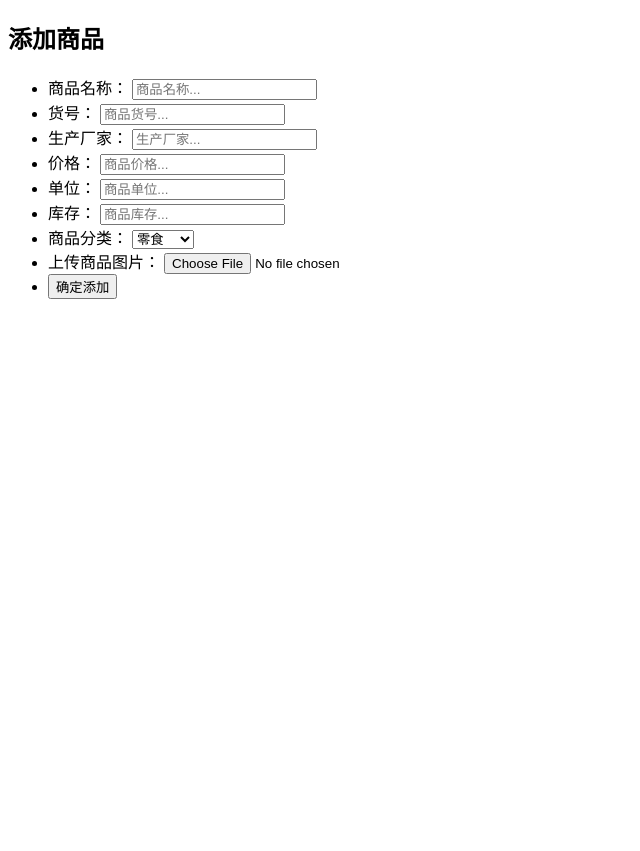
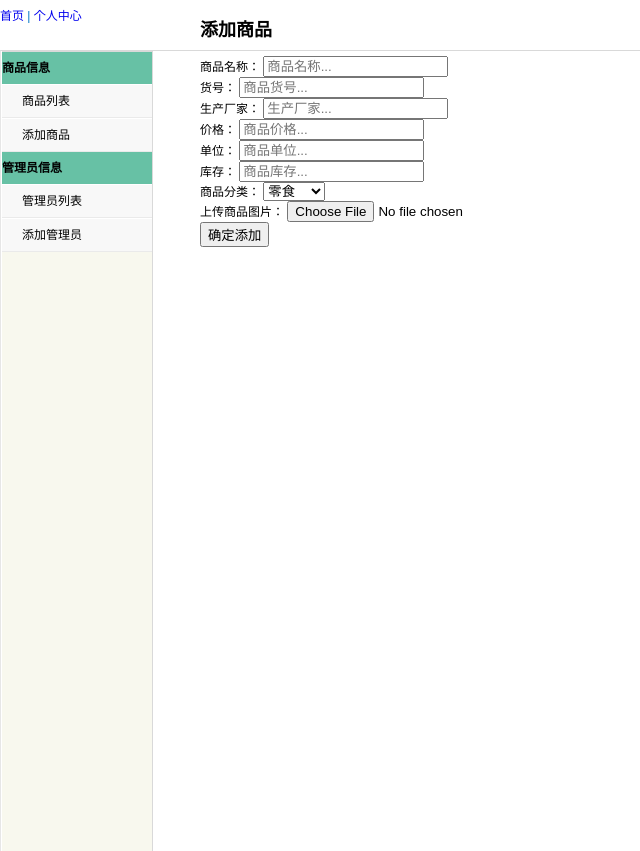
Before and after one commit to Kevin234-li/campus_supermarket, a Django app: page /admin/add_goods/ in a window 1280 px wide. Shown: the whole page, without its empty margins (0-640 px from the left). Before the commit the page ends 299 px from the top, so only its background shows below. Run offline with Django 3.2, Linux system fonts and the light colour scheme.

Commit message:
add "sidebar"

```diff
--- a/templates/admin/add_goods.html
+++ b/templates/admin/add_goods.html
@@ -1,16 +1,6 @@
-<!DOCTYPE html>
-<html lang="en">
-<head>
-    <meta charset="UTF-8">
-    <title>添加商品</title>
-</head>
-<body>
-<section >
- <div >
-      <div >
-       <h2 class="fl">添加商品</h2>
-      </div>
-
+{% extends 'admin/index2.html' %}
+{% block content %}
+<h2 class="fl">添加商品</h2>
  <form action="" method="post" >
      {% csrf_token %}
      <section>
@@ -68,7 +58,4 @@
       </ul>
      </section>
  </form>
- </div>
-</section>
-</body>
-</html>
+{% endblock %}
--- a/templates/admin/index2.html
+++ b/templates/admin/index2.html
@@ -3,21 +3,118 @@
 <head>
     <meta charset="UTF-8">
     <title>首页</title>
+    <style>
+html,body {
+    width: 100%;
+    height: 100%;
+    font-family: "Microsoft Yahei", "SimSun", Arial;
+    font-size:12px;
+    overflow:hidden;
+}
+body,h3,ul,li {
+    margin: 0;
+    padding: 0;
+}
+h3,th{
+    font-weight:normal;
+}
+ul li {
+    list-style-type: none;
+}
+a{text-decoration: none;}
+.header{
+    margin: 0px;
+    color: #0075C7;
+    line-height: 32px;
+    float: left;
+}
+
+.mainBox {
+    width: 100%;
+    position: absolute;
+    top: 50px;
+    bottom: 0;
+    /*以上设置是重点必须的*/
+    margin:0;
+}
+
+.mainBox .leftBox {
+    height: 100%;
+    width: 150px;
+    float: left;
+    overflow: auto;
+    background: #f8f8ee;
+    font-size: 12px;
+    font-family: "Microsoft Yahei", "SimSun", Arial;
+    border-right: 1px solid #D9D9D9;
+    border-top: 1px solid #D9D9D9;
+}
+
+.menuItem a,.menuItem a:visited {
+    padding-left: 20px;
+    width: 150px;
+    height: 32px;
+    background-color: #f8f8f8;
+    border-bottom: solid 1px #EAEAEA;
+    border-top: solid 1px #FFFFFF;
+    display: block;
+    line-height: 32px;
+    color: #000000;
+}
+
+.menuItem a:hover,.menuItem a:active {
+    background: #f2f2f2;
+    color: #0075c7;
+}
+.menuItem img {
+    width: 18px;
+    height: 18px;
+    vertical-align: middle;
+    margin-right: 10px;
+}
+.mainBox{
+    height: 100%;
+    margin-left: 0px;
+    /*以上设置是重点必须的*/
+    padding-right: 1px;
+    padding-left: 1px;
+    border-left: 1px solid #E6E6E6;
+    border-top: 1px solid #D9D9D9;
+    overflow: auto;
+}
+</style>
 </head>
 <body>
-<div>
-    <span><a href="{% url 'cs_admin:index2' %}">首页</a></span>
-    <span>|</span>
-    <span><a href="{% url 'cs_admin:profile' %}">个人中心</a></span>
-</div>
-<aside>
-    <h1>商品管理</h1>
-    <a href="{% url 'cs_admin:list_goods' %}">商品列表</a><br>
-    <a href="{% url 'cs_admin:add_goods' %}">添加商品</a><br>
-    <h1>管理员信息</h1>
-    <a href="{% url 'cs_admin:list_admin' %}">管理员列表</a><br>
-    <a href="{% url 'cs_admin:add_admin' %}">添加管理员</a><br>
-</aside>
-<h4>Welcome to my shop!</h4>
+    <div class="header">
+        <span><a href="{% url 'cs_admin:index2' %}">首页</a></span>
+        <span>|</span>
+        <span><a href="{% url 'cs_admin:profile' %}">个人中心</a></span>
+    </div>
+    <div class="mainBox">
+        <div class="leftBox">
+            <div class="menuItem" style="background-color:#67c1a5;height: 32px;line-height: 32px; ">
+                <strong>商品信息</strong>
+            </div>
+            <div class="menuItem">
+                <a href="{% url 'cs_admin:list_goods' %}">商品列表</a>
+            </div>
+            <div class="menuItem">
+                <a href="{% url 'cs_admin:add_goods' %}">添加商品</a>
+            </div>
+            <div class="menuItem" style="background-color:#67c1a5;height: 32px;line-height: 32px; ">
+                <strong>管理员信息</strong>
+            </div>
+            <div class="menuItem">
+                <a href="{% url 'cs_admin:list_admin' %}">管理员列表</a>
+            </div>
+            <div class="menuItem">
+                <a href="{% url 'cs_admin:add_admin' %}">添加管理员</a>
+            </div>
+        </div>
+    </div>
+    <div id="content" style="height: 100%;margin-left: 200px">
+        {% block content %}
+        {% endblock %}
+    </div>
 </body>
 </html>
```
Also changed, not shown: templates/admin/add_admin.html (+3 -9 lines), templates/admin/list_admin.html (+4 -11 lines), templates/admin/list_goods.html (+4 -9 lines).
